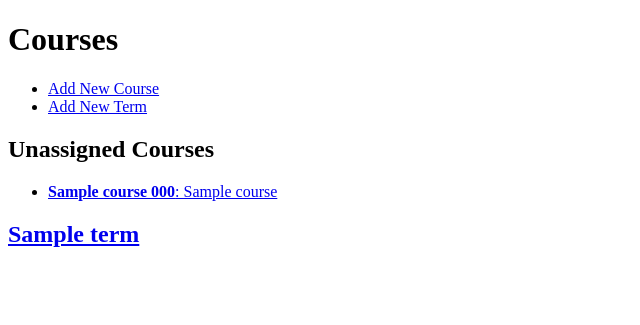
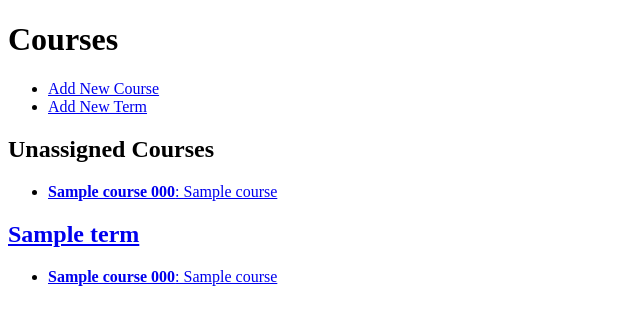
Before and after one commit to atleastzero/XYearPlan, a Flask app: page / in a window 1280 px wide. Shown: the top 325 px of the page, without its empty margins (0-640 px from the left). Run offline with Flask 2, Linux system fonts and the light colour scheme; a database or web service that is not in the repository returns one stand-in record (values such as "Sample title").

Commit message:
[WIP] Working on resource associations displaying on index.

```diff
--- a/app.py
+++ b/app.py
@@ -29,37 +29,56 @@ def courses_new():
 @app.route("/terms/courses", methods=["POST"])
 def courses_submit():
     """Submit a new course."""
+    term = request.form.get("course_term")
     course = {
         'subject': request.form.get("course_subject"),
         'code': request.form.get("course_code"),
         'title': request.form.get("course_title"),
         'description': request.form.get("course_description"),
         'credits': request.form.get("course_credits"),
-        'term': request.form.get("course_term")
+        'term': term
     }
     course_id = courses.insert_one(course).inserted_id
+
+    if term != "Unassigned":
+        term_id = terms.find({'name': term})[0]['_id']
+        terms.update(
+            {"_id": term_id},
+            {"$push": {'courses': ObjectId(course_id)}})
+
     return redirect(url_for('courses_show', course_id = course_id))
 
 @app.route("/terms/courses/<course_id>")
 def courses_show(course_id):
     """Show a single course."""
     course = courses.find_one({'_id': ObjectId(course_id)})
-    return render_template('courses_show.html', course = course)
+    if course['term'] != "Unassigned":
+        term_id = terms.find({'name': course['term']})[0]['_id']
+    return render_template('courses_show.html', course = course, term_id = term_id)
 
 @app.route('/terms/courses/<course_id>', methods=['POST'])
 def courses_update(course_id):
     """Submit an edited course."""
+
+    term = request.form.get("course_term")
     updated_course = {
         'subject': request.form.get("course_subject"),
         'code': request.form.get("course_code"),
         'title': request.form.get("course_title"),
         'description': request.form.get("course_description"),
         'credits': request.form.get("course_credits"),
-        'term': request.form.get("course_term")
+        'term': term
     }
     courses.update_one(
         {'_id': ObjectId(course_id)},
         {'$set': updated_course})
+
+    if term != "Unassigned":
+        term_id = terms.find({'name': term})[0]['_id']
+        terms.update(
+            {"_id": term_id},
+            {"$push": {'courses': {ObjectId(course_id)}}})
+
     return redirect(url_for('courses_show', course_id = course_id))
 
 @app.route("/terms/courses/<course_id>/edit")
@@ -95,7 +114,12 @@ def terms_submit():
 def terms_show(term_id):
     """Show a single term."""
     term = terms.find_one({'_id': ObjectId(term_id)})
-    return render_template('terms_show.html', term = term)
+    term_courses = []
+    for course in term['courses']:
+        term_courses.append(courses.find_one({'_id': course}))
+    return render_template('terms_show.html', term = term,
+            course_ids = term['courses'], term_courses = term_courses,
+            number = len(term_courses))
 
 @app.route('/terms/<term_id>', methods=['POST'])
 def terms_update(term_id):
--- a/templates/courses_show.html
+++ b/templates/courses_show.html
@@ -3,7 +3,7 @@
 <a href="/">View all courses</a>
 <h1>{{ course.subject }} {{course.code}}: {{ course.title }}</h1>
 <p><strong>Description: </strong>{{ course.description }}</p>
-<p><strong>Term: </strong>{{ course.term }}</p>
+<p><strong>Term: </strong><a href="/terms/{{ term_id }}">{{ course.term }}</a></p>
 <p><strong>Credits: </strong>{{ course.credits }}</p>
 <p><a href='/terms/courses/{{ course._id }}/edit'>Edit Course</a></p>
 <p>
--- a/templates/partials/course_form.html
+++ b/templates/partials/course_form.html
@@ -27,7 +27,7 @@
         <select name="course_term" id="course_term">
             <option value="Unassigned">Unassigned</option>
             {% for term in terms %}
-                <option value="{{ term.name }}">{{ term.name }}</option>
+            <option value="{{ term.name }}">{{ term.name }}</option>
             {% endfor %}
         </select>
     </p>
--- a/templates/terms_index.html
+++ b/templates/terms_index.html
@@ -19,4 +19,11 @@
 
 {% for term in terms %}
 <h2><a href='/terms/{{ term._id }}'>{{term.name}}</a></h2>
+<ul>
+    {% for course in term.courses %}
+    <li>
+        <a href='/terms/courses/{{ course._id }}'><strong>{{ course.subject }} {{ course.code }}</strong>: {{ course.title }} </a>
+    </li>
+    {% endfor %}
+</ul>
 {% endfor %} {% endblock %}
```
Also changed, not shown: templates/terms_show.html (+9 -0 lines).
